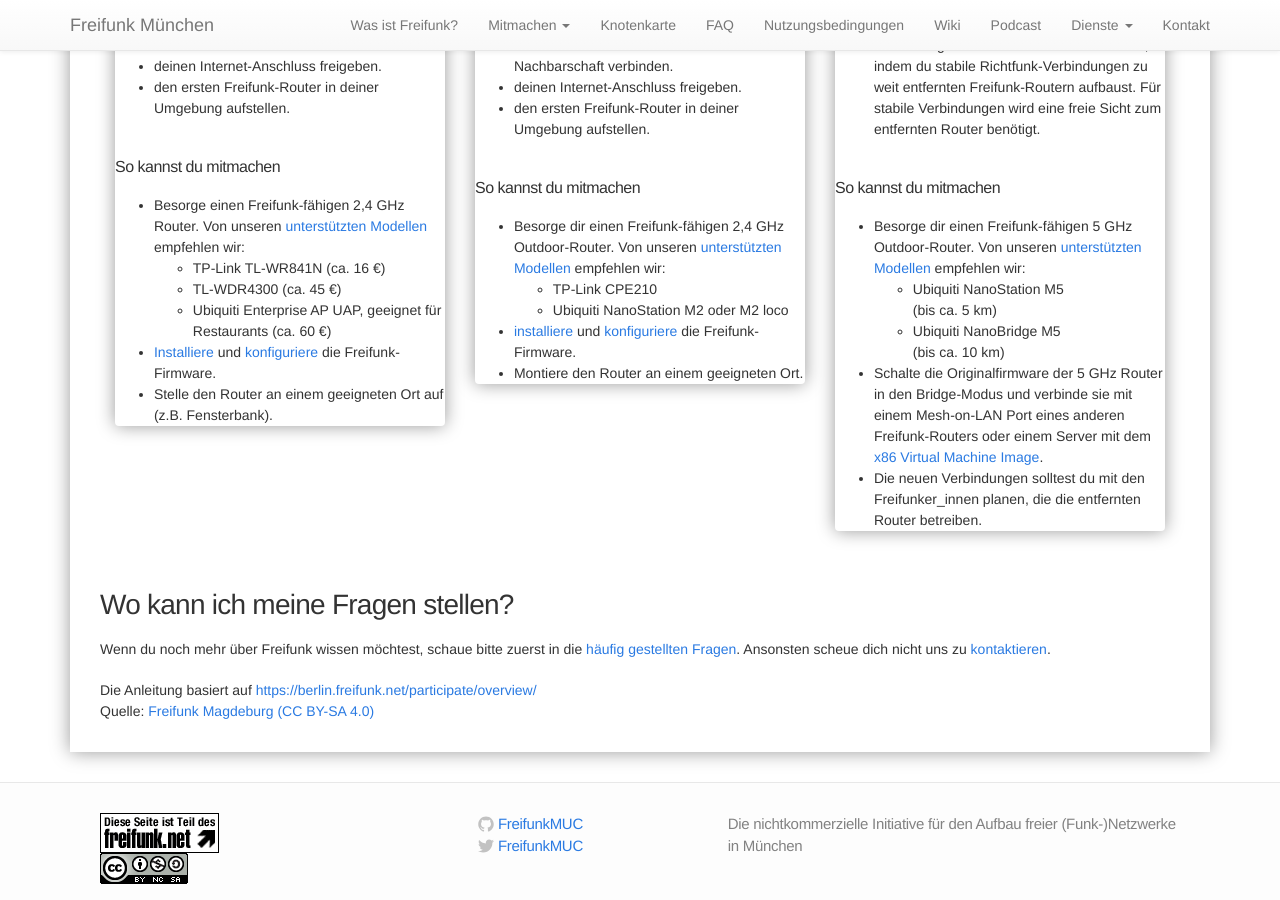
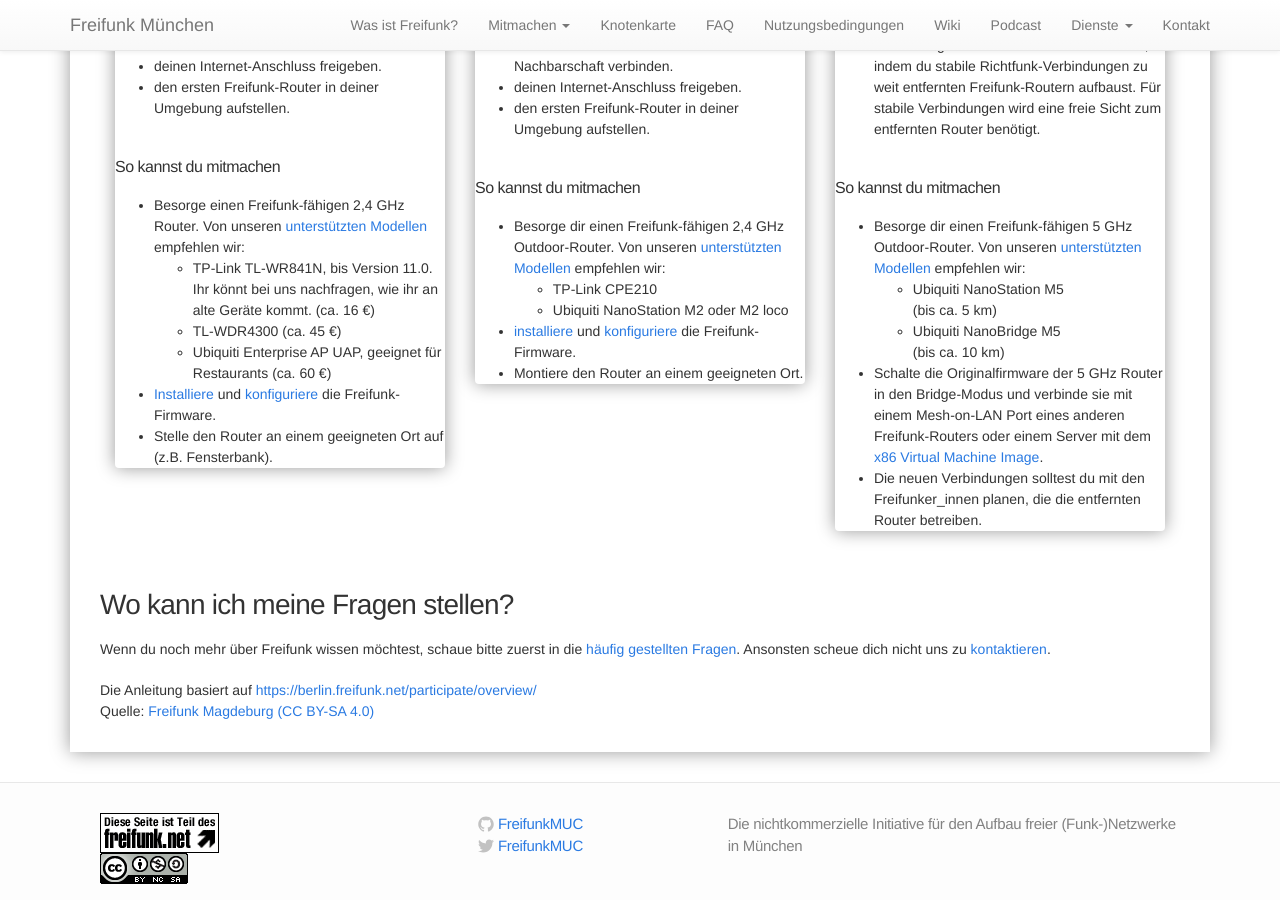
Before and after one commit to freifunkMUC/freifunkmuc.github.io, a Jekyll site: the page built from mitmachen.md, in a window 1280 px wide and 900 px high, scrolled down 1217 px. Built offline with Jekyll 4.4.1, drawn with Linux system fonts in a browser that asks for light colours.

Commit message:
Add a warning that TP-Link 841N is only supported to Version 11.0

```diff
--- a/mitmachen.md
+++ b/mitmachen.md
@@ -43,7 +43,7 @@ Wohnung, Geschäft, Café, Restaurant, Bar
 #### So kannst du mitmachen
 
 * Besorge einen Freifunk-fähigen 2,4&nbsp;GHz Router. Von unseren [unterstützten Modellen][firmware] empfehlen wir:
-  * TP-Link TL-WR841N (ca. 16&nbsp;€)
+  * TP-Link TL-WR841N, bis Version 11.0. Ihr könnt bei uns nachfragen, wie ihr an alte Geräte kommt. (ca. 16&nbsp;€)
   * TL-WDR4300 (ca. 45&nbsp;€)
   * Ubiquiti Enterprise AP UAP, geeignet für Restaurants (ca. 60&nbsp;€)
 * [Installiere][router-flashen] und [konfiguriere][router-konfigurieren] die Freifunk-Firmware.
```
